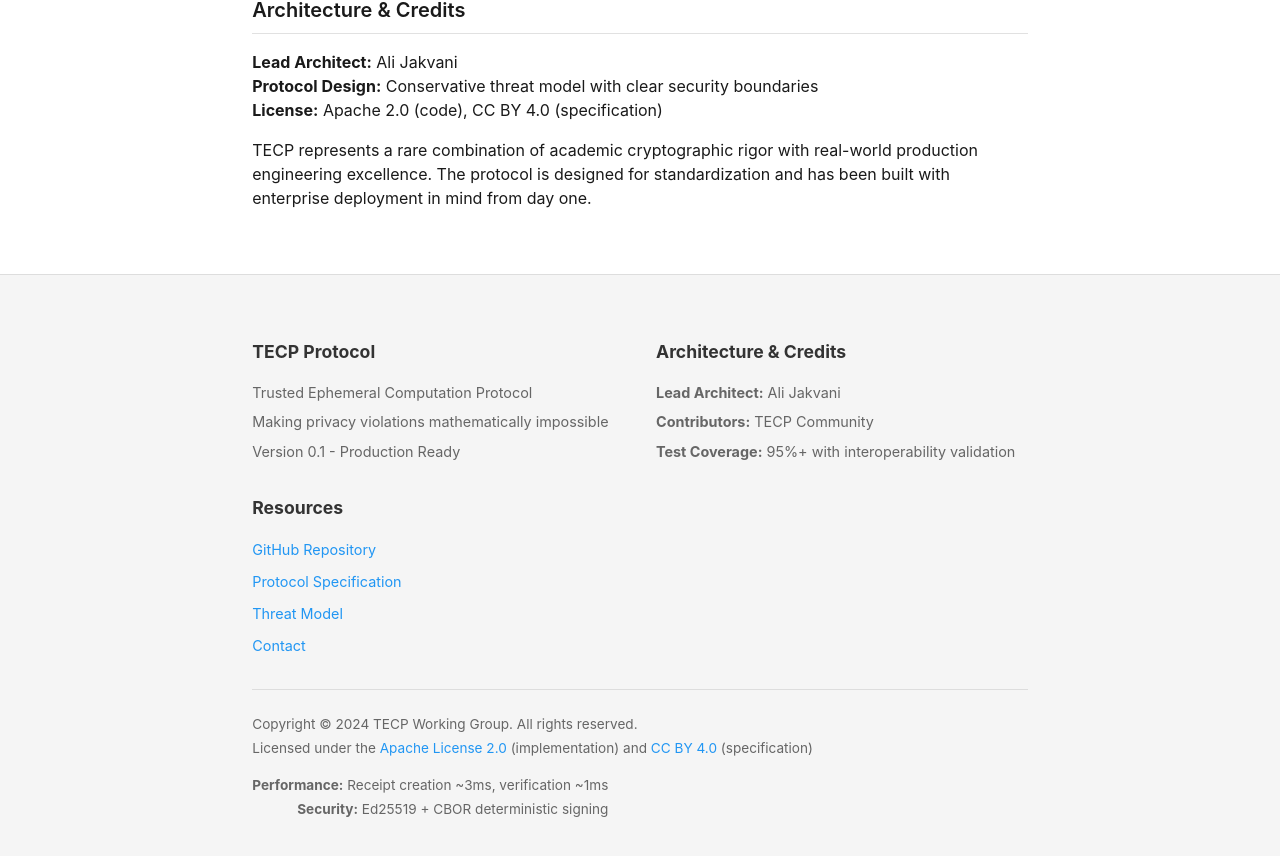
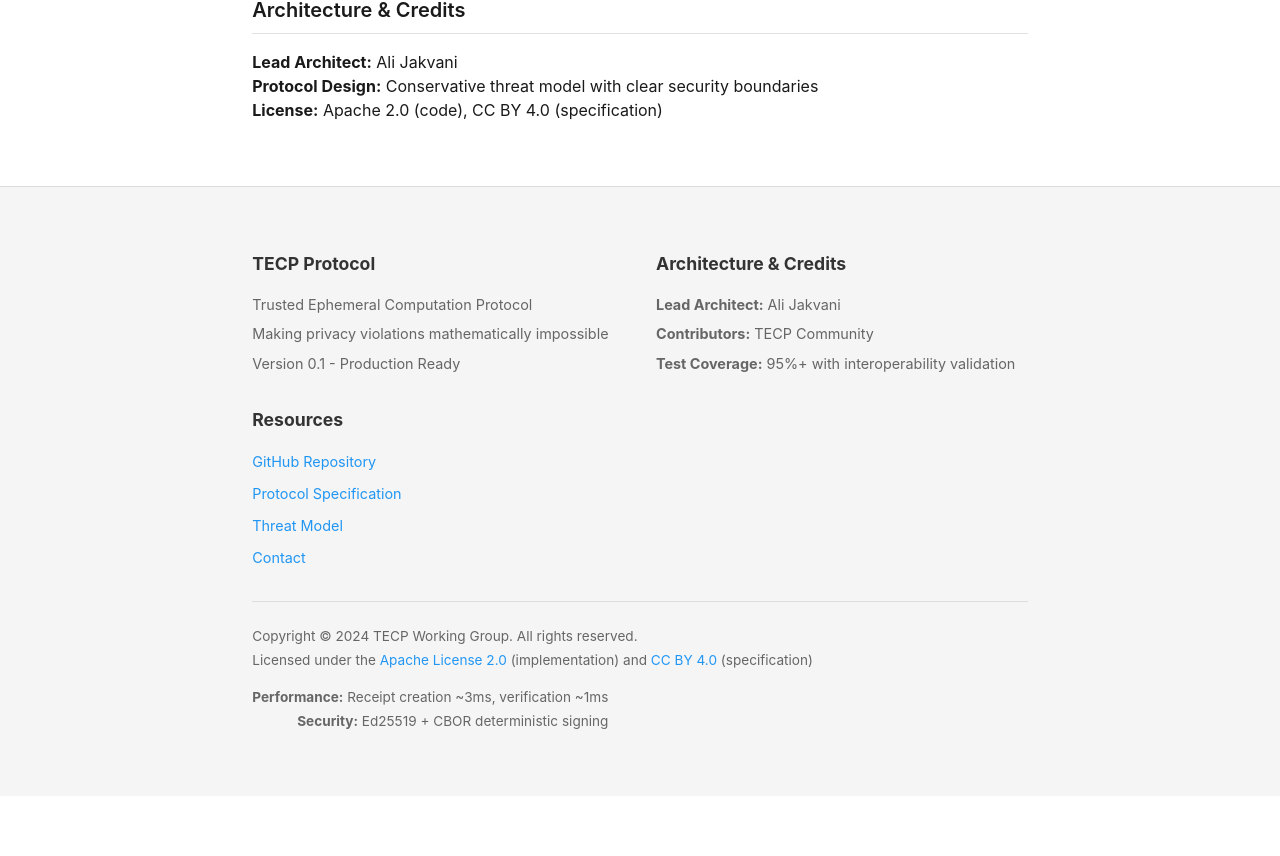
Before and after one commit to resetroot99/tecp, a React (Vite) app in the folder packages/tecp-reference-ui/: page / in a window 1280 px wide. Shown: the part 2472-3328 px from the top of the page. After the commit the page ends 3268 px from the top, so only its background shows below. Built offline with nearby package versions, Linux system fonts and the light colour scheme.

Commit message:
Remove business strategy document - keep business details private

```diff
--- a/packages/tecp-reference-ui/src/pages/Overview.tsx
+++ b/packages/tecp-reference-ui/src/pages/Overview.tsx
@@ -180,10 +180,7 @@ curl -X POST http://localhost:3001/v1/chat/completions \\
           <strong>Protocol Design:</strong> Conservative threat model with clear security boundaries<br/>
           <strong>License:</strong> Apache 2.0 (code), CC BY 4.0 (specification)
         </p>
-        <p>
-          TECP represents a rare combination of academic cryptographic rigor with real-world production engineering excellence.
-          The protocol is designed for standardization and has been built with enterprise deployment in mind from day one.
-        </p>
+
       </section>
     </div>
   );
```
Also changed, not shown: packages/tecp-reference-ui/vercel.json (added), 2 other files (tests, documents, lock files or other folders).
